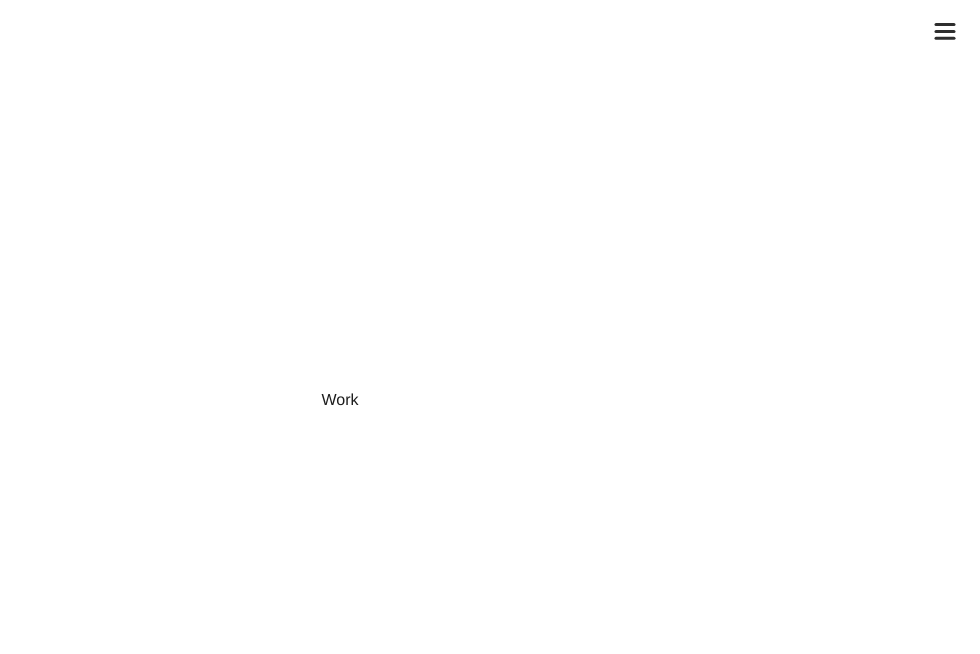
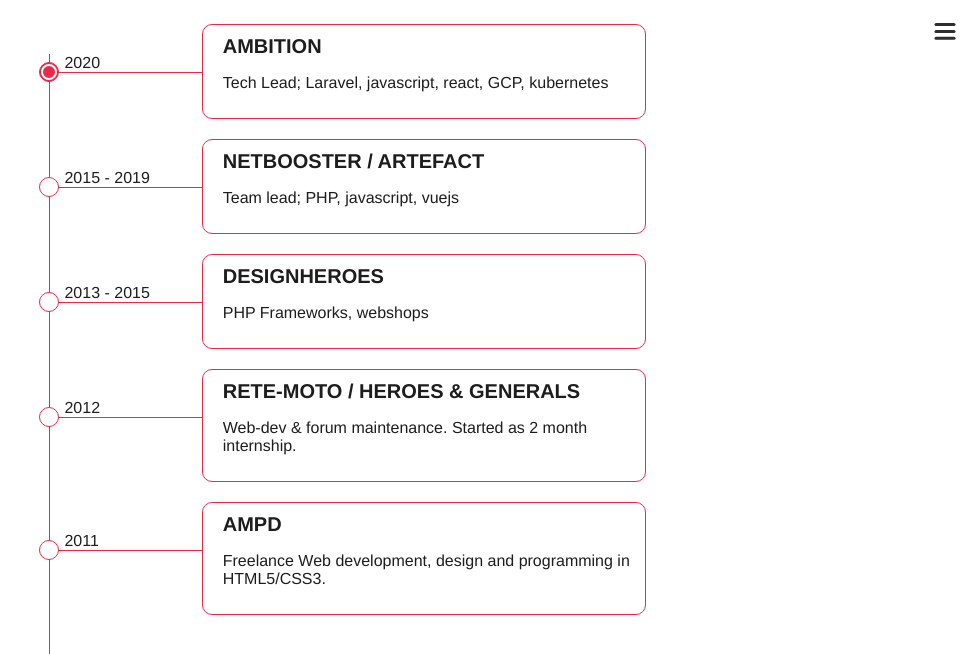
Before and after one commit to captain-fatbeard/personal-website, a Next.js app: page /work in a window 1280 px wide. Shown: the top 654 px of the page, without its empty margins (300-1280 px from the left). Built offline with nearby package versions, Linux system fonts and the light colour scheme.

Commit message:
added timeline component

```diff
--- a/components/Menu/styles.module.css
+++ b/components/Menu/styles.module.css
@@ -6,7 +6,7 @@
     height: 100vh;
     width: 100vw;
     position: absolute;
-    z-index: 1;
+    z-index: 9999;
     background-color: var(--menu);
     opacity: 0
 }
--- /dev/null
+++ b/components/Timeline/index.tsx
@@ -0,0 +1,52 @@
+import styles from './styles.module.css'
+
+const Timeline: React.FC = () => {
+    const events = [
+        {
+            present: true,
+            year: '2020',
+            title: 'Ambition',
+            text:  'Tech Lead; Laravel, javascript, react, GCP, kubernetes'
+        },
+        {
+            year: '2015 - 2019',
+            title: 'Netbooster / Artefact',
+            text:  'Team lead; PHP, javascript, vuejs'
+        },
+        {
+            year: '2013 - 2015',
+            title: 'Designheroes',
+            text:  'PHP Frameworks, webshops'
+        },
+        {
+            year: '2012',
+            title: 'Rete-Moto / Heroes & Generals',
+            text:  'Web-dev & forum maintenance. Started as 2 month internship.'
+        },
+        {
+            year: '2011',
+            title: 'AmPd',
+            text:  'Freelance Web development, design and programming in HTML5/CSS3.'
+        },
+    ]
+
+	return (
+        <div className={styles.timeline}>
+            {events.map(event => (
+                <div key={event.title} className={styles.item}>
+                    <div className={styles.heading}>
+                        {/* present classname if present true */}
+                        <span className={`${styles.circle} ${event.present && styles.present}`}>&bull;</span>
+                        { event.year }
+                    </div>
+                    <div className={styles.body}>
+                        <h2>{ event.title }</h2>
+                        <p>{ event.text }</p>
+                    </div>
+                </div>
+            ))}
+        </div>
+    )
+}
+
+export default Timeline
--- /dev/null
+++ b/components/Timeline/styles.module.css
@@ -0,0 +1,88 @@
+.timeline {
+    margin: 40px 0 200px 0;
+}
+
+.item {
+    display: flex;
+}
+
+.heading {
+    flex: 1;
+    flex-grow: 1;
+    position: relative;
+    padding-left: 30px;
+    padding-top: 30px;
+}
+
+.heading::before {
+    content: "";
+    position: absolute;
+    display: block;
+    left: 15px;
+    width: 1px;
+    height: 100%;
+    border-left: 1px solid var(--design);
+}
+
+.heading::after {
+    content: "";
+    position: absolute;
+    display: block;
+    top: 48px;
+    left: 20px;
+    right: 0;
+    border-bottom: 1px solid var(--design);
+}
+
+.circle {
+    position: absolute;
+    left: 5px;
+    top: 38px;
+    background-color: var(--background);
+    border: 1px solid var(--design);
+    z-index: 1;
+    height: 20px;
+    width: 20px;
+    border-radius: 50%;
+    font-size: 0;
+}
+
+.present {
+    background-color: var(--design);
+}
+.present::after {
+    content: "";
+    border: 2px solid var(--background);
+    border-radius: 50%;
+    position: absolute;
+    top: 1px;
+    bottom: 1px;
+    left: 1px;
+    right: 1px;
+}
+
+
+.body {
+    flex: 1;
+    flex-grow: 3;
+    display: block;
+    position: relative;
+    border-radius: 10px;
+    padding: 10px 10px 10px 20px;
+    margin-bottom: 20px;
+    min-height: 80px;
+    border-color: var(--design);
+    border-width: 1px;
+    border-style: solid;
+}
+
+.body::after {
+    content: "";
+    width: 0;
+    height: 0;
+    border-top: 15px solid transparent;
+    border-bottom: 15px solid transparent;
+    position: absolute;
+    left: -20px;
+    top: 35%;
+}
--- a/pages/work.tsx
+++ b/pages/work.tsx
@@ -3,6 +3,8 @@
 import Head from 'next/head'
 
 import styles from '../styles/Home.module.css'
+
+import Timeline from '../components/Timeline'
 
 const Home: NextPage = () => {
 	return <>
@@ -14,6 +16,7 @@
 
 		<div className={styles.container}>
 			Work
+			<Timeline />
 		</div>
 	</>
 }
--- a/styles/design_tokens.css
+++ b/styles/design_tokens.css
@@ -1,6 +1,8 @@
 :root {
     --background: #FFF;
     --text: #1d1d1d;
+
+    --design: #ea2949;
 
     --menu: #1eadff;
 
```
